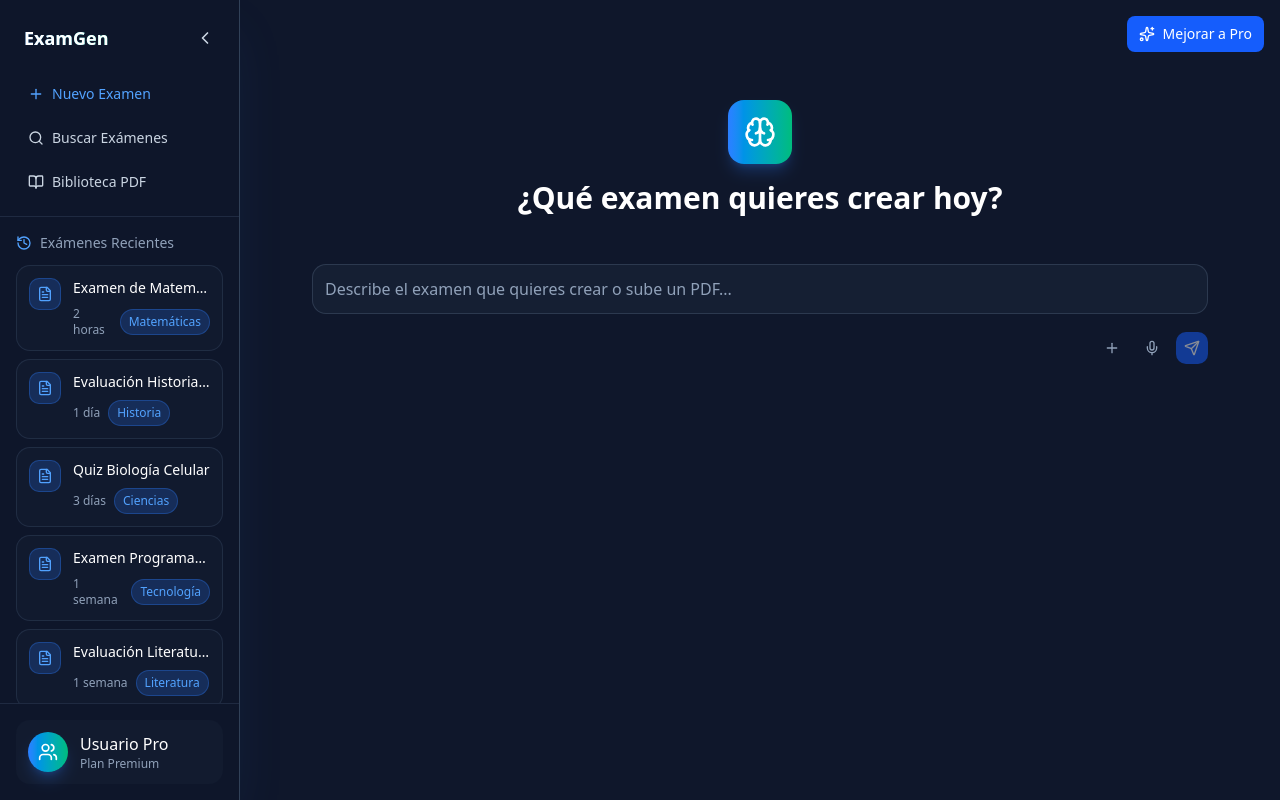
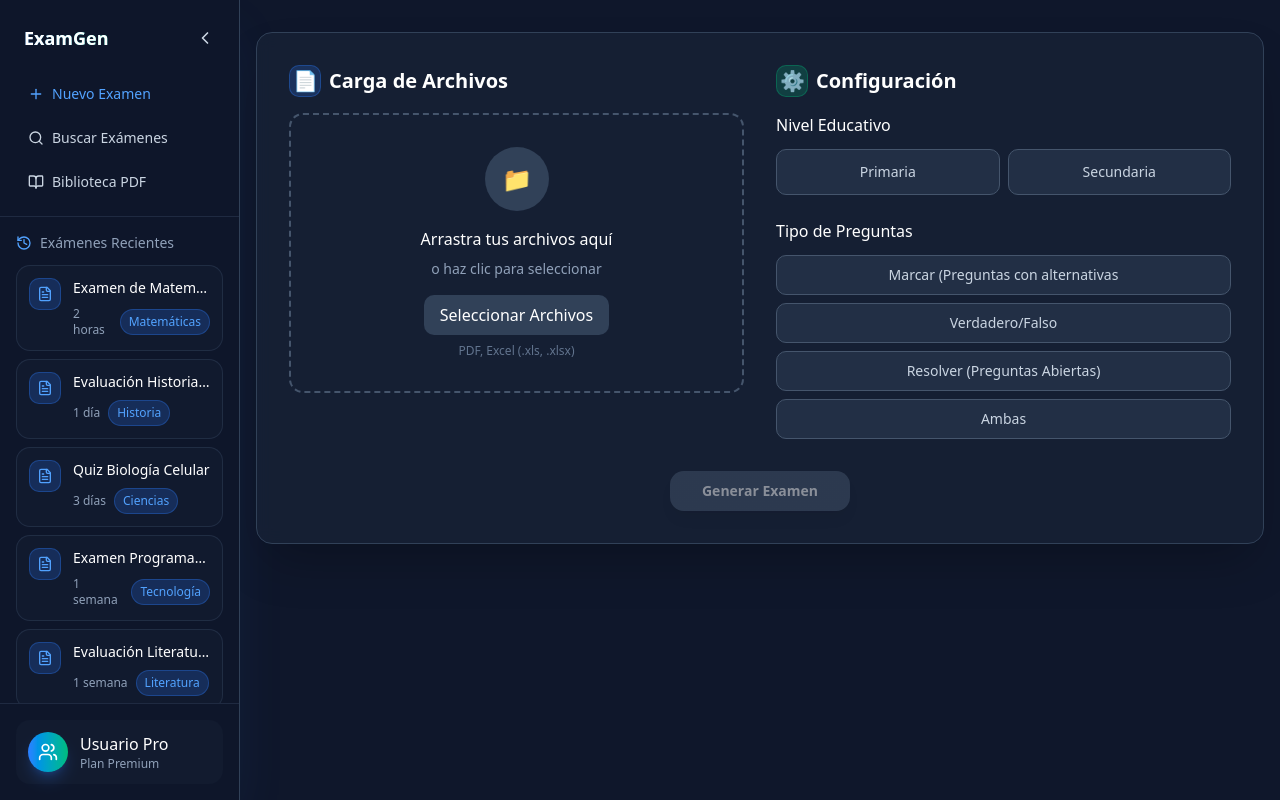
Before and after one commit to bloodlive025/tests-generators-by-IA, a Next.js app: page /c in a window 1280 px wide. Built offline with nearby package versions, Linux system fonts and the light colour scheme.

Commit message:
💄 [CHANGE] desing for generate examen

```diff
--- a/src/app/(chats)/c/page.tsx
+++ b/src/app/(chats)/c/page.tsx
@@ -1,101 +1,93 @@
 "use client"
 import { Button } from "@/app/components/ui/Button"
-import { Sparkles, Brain, Mic, Send, Plus } from "lucide-react"
-import { useState, useRef } from "react"
+import { useState} from "react"
+import { ConfigurationForm } from "@/app/components/ConfigurationForm"
+import { FileUpload } from "@/app/components/FileUpload"
+import { ExamModal } from "@/app/components/ExamenModal"
 
 export default function ChatsPage() {
-  const [prompt, setPrompt] = useState("")
-  const textareaRef = useRef(null)
+  const [isGenerating, setIsGenerating] = useState(false)
+  const [files, setFiles] = useState<File[]>([])
+  const [config, setConfig] = useState({
+    grade: "",
+    specificGrade: "",
+    questionType: "",
+  })
 
-  const handleTextareaInput = (e) => {
-    const target = e.target
-    target.style.height = 'auto'
-    const newHeight = Math.min(target.scrollHeight, 300)
-    target.style.height = newHeight + 'px'
-
-    // Agregar overflow-y-auto si la altura es mayor a 200px
-    if (newHeight > 200) {
-      target.style.overflowY = 'auto'
-    } else {
-      target.style.overflowY = 'hidden'
+  const handleGenerateExam = () => {
+    if (files.length > 0 && config.grade && config.specificGrade && config.questionType) {
+      setIsGenerating(true)
     }
   }
 
-  return (
-    <div className="flex flex-col h-full bg-slate-900">
-      {/* Header */}
-      <div className="p-4">
-        <div className="flex items-center justify-end">
-          <div className="flex items-center gap-2">
-            <Button size="sm" className="bg-blue-600 hover:bg-blue-700 text-white">
-              <Sparkles className="w-4 h-4 mr-2" />
-              Mejorar a Pro
-            </Button>
+  const handleBackToForm = () => {
+    setIsGenerating(false)
+  }
+
+  // Contenido del formulario de configuración
+  const renderConfigurationForm = () => (
+    <>
+      {/* Main Configuration Card */}
+      <div className="bg-slate-800/50 backdrop-blur-sm border border-slate-700 rounded-2xl shadow-2xl p-8 mb-8">
+        <div className="grid lg:grid-cols-2 gap-8">
+          {/* File Upload Section */}
+          <div>
+            <h2 className="font-semibold text-xl text-white mb-4 flex items-center gap-2">
+              <div className="w-8 h-8 bg-blue-500/20 text-blue-400 border border-blue-500/30 rounded-lg flex items-center justify-center">
+                📄
+              </div>
+              Carga de Archivos
+            </h2>
+            <FileUpload files={files} onFilesChange={setFiles} />
           </div>
-        </div>
-      </div>
 
-      {/* Main Area */}
-      <section className="flex flex-col justify-end">
-        <div className="flex-1 flex flex-col items-center justify-center p-8">
-          <div className="max-w-2xl w-full text-center space-y-8">
-            {/* Welcome Message */}
-            <div className="space-y-4">
-              <div className="w-16 h-16 bg-gradient-to-r from-blue-500 to-emerald-500 rounded-2xl flex items-center justify-center mx-auto shadow-lg shadow-blue-500/25">
-                <Brain className="w-8 h-8 text-white" />
+          {/* Configuration Section */}
+          <div>
+            <h2 className="font-semibold text-xl text-white mb-4 flex items-center gap-2">
+              <div className="w-8 h-8 bg-emerald-500/20 text-emerald-400 border border-emerald-500/30 rounded-lg flex items-center justify-center">
+                ⚙️
               </div>
-              <h2 className="text-3xl font-bold text-white">¿Qué examen quieres crear hoy?</h2>
-            </div>
+              Configuración
+            </h2>
+            <ConfigurationForm config={config} onConfigChange={setConfig} />
           </div>
         </div>
 
-        {/* Input Area */}
-        <div className="p-4">
-          <form className="max-w-4xl mx-auto">
-            <div className="relative">
-              <textarea
-                ref={textareaRef}
-                value={prompt}
-                onChange={(e) => setPrompt(e.target.value)}
-                placeholder="Describe el examen que quieres crear o sube un PDF..."
-                rows={1}
-                className="w-full pr-32 p-3 text-base bg-slate-800/50 border border-slate-600/50 rounded-xl text-white placeholder-slate-400 focus:border-blue-500 focus:outline-none transition-all duration-300 resize-none overflow-hidden"
-                style={{
-                  minHeight: '48px',
-                  maxHeight: '300px'
-                }}
-                onInput={handleTextareaInput}
-              />
-              <div className="flex justify-end mt-3 gap-2">
-                <Button
-                  type="button"
-                  size="sm"
-                  variant="ghost"
-                  className="h-8 w-8 p-0 text-slate-400 hover:text-blue-400 hover:bg-slate-700/50 rounded-lg"
-                >
-                  <Plus className="w-4 h-4" />
-                </Button>
-                <Button
-                  type="button"
-                  size="sm"
-                  variant="ghost"
-                  className="h-8 w-8 p-0 text-slate-400 hover:text-blue-400 hover:bg-slate-700/50 rounded-lg"
-                >
-                  <Mic className="w-4 h-4" />
-                </Button>
-                <Button
-                  type="submit"
-                  size="sm"
-                  disabled={!prompt.trim()}
-                  className="h-8 w-8 p-0 bg-blue-600 hover:bg-blue-700 text-white disabled:opacity-50 disabled:cursor-not-allowed rounded-lg"
-                >
-                  <Send className="w-4 h-4" />
-                </Button>
-              </div>
-            </div>
-          </form>
+        {/* Generate Button */}
+        <div className="mt-8 text-center">
+          <Button
+            onClick={handleGenerateExam}
+            disabled={files.length === 0 || !config.grade || !config.specificGrade || !config.questionType}
+            className="bg-gradient-to-r from-blue-500 to-emerald-500 hover:from-blue-600 hover:to-emerald-600 disabled:from-slate-600 disabled:to-slate-600 text-white font-semibold px-8 py-4 rounded-xl transition-all duration-300 hover:scale-105 disabled:scale-100 disabled:cursor-not-allowed shadow-lg hover:shadow-2xl hover:shadow-blue-500/30"
+          >
+            Generar Examen
+          </Button>
         </div>
-      </section>
+      </div>
+    </>
+  )
+
+  // Contenido del examen generado usando ExamenModal
+  const renderGeneratedExam = () => (
+    <div className="w-full">
+      {/* Renderizar ExamenModal inline sin popup */}
+      <ExamModal
+        isOpen={true}
+        onClose={handleBackToForm}
+        config={config}
+        files={files}
+        inline={true}
+      />
+    </div>
+  )
+
+  return (
+    <div className="flex flex-col h-full bg-slate-900">
+      <main className="container mx-auto px-4 py-8">
+        <div className="max-w-6xl mx-auto">
+          {!isGenerating ? renderConfigurationForm() : renderGeneratedExam()}
+        </div>
+      </main>
     </div>
   )
 }
```
